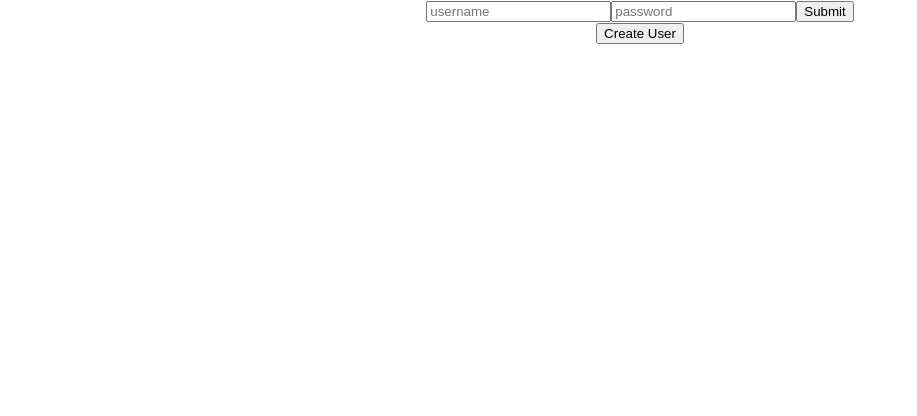
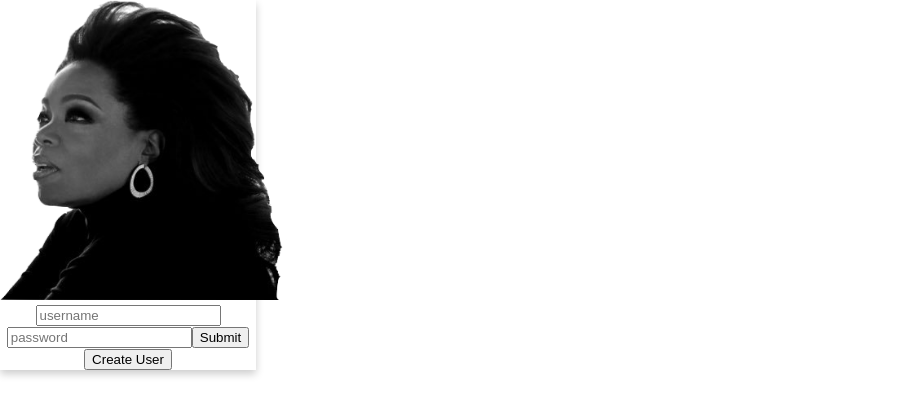
Before and after one commit to anders1216/ReadThat, a React (Create React App) app: page / in a window 1280 px wide. Shown: the top 416 px of the page, without its empty margins (0-917 px from the left). Built offline with nearby package versions, Linux system fonts and the light colour scheme.

Commit message:
added some css and some conditional rendering of login or newuser page based on authentication.

```diff
--- a/src/App.css
+++ b/src/App.css
@@ -1,5 +1,6 @@
 .App {
   text-align: center;
+  align-items: center;
 }
 
 .post-card{
@@ -8,6 +9,14 @@
   box-shadow: 0 4px 8px 0 rgba(0,0,0,0.2);
   transition: 0.3s;
   width: 40%;
+}
+.login-card{
+  align-self: center;
+  align-content: center;
+  box-shadow: 0 4px 8px 0 rgba(0,0,0,0.2);
+  transition: 0.3s;
+  height: 40%;
+  width: 20%;
 }
 
 .title-container{
@@ -25,7 +34,12 @@
   height: 45px;
 }
 
-img{
+.login-img{
+  width: 300px;
+  height: 300px;
+}
+
+.post-img{
   width: 42px;
   height: 42px;
 }
--- a/src/components/Post.jsx
+++ b/src/components/Post.jsx
@@ -1,20 +1,20 @@
-import React, { Component } from 'react'
-import defaultImage from '../images/logo.png'
+import React, { Component } from 'react';
+import defaultImage from '../images/logo.png';
 
 export default class Post extends Component {
-    render(){
-        const {img, title, content, link} = this.props.post
-        return(
-            <div className="post-card">
-                <div className="title-container">
+	render() {
+		const { img, title, content, link } = this.props.post;
+		return (
+			<div className='post-card'>
+				<div className='title-container'>
 					<h3>{title}</h3>
 				</div>
-                    <div className="img-container">
-                        <img src={defaultImage} alt={defaultImage}/>
+				<div className='img-container'>
+					<img className='post-image' src={defaultImage} alt={defaultImage} />
 				</div>
 				<p>{content}</p>
+				<p>{link}</p>
 			</div>
-        )
+		);
 	}
-
 }
--- a/src/components/forms/Login.jsx
+++ b/src/components/forms/Login.jsx
@@ -1,17 +1,28 @@
-import React, { Component } from 'react'
+import React, { Component } from 'react';
+import logo  from '../../images/logo.png'
 
 export default class Login extends Component {
-    render(){
-        return(
-            <div>
-                <form onSubmit={this.props.onSubmit}>
-                    <input name="username" type="text" onChange={(e) => this.props.handleChange(e)} placeholder="username"/>
-                    <input name="password" type="password" onChange={(e) => this.props.handleChange(e)} placeholder="password"/>
-                    <button type="submit">Submit</button>
-                </form>
-                <button onClick={this.props.onClick}>Create User</button>
-            </div>
-        )
-    }
-
+	render() {
+		return (
+			<div className="login-card">
+				<img className="login-img" src={logo} alt='LOGO'/>
+				<form onSubmit={this.props.onSubmit}>
+					<input
+						name='username'
+						type='text'
+						onChange={e => this.props.handleChange(e)}
+						placeholder='username'
+					/>
+					<input
+						name='password'
+						type='password'
+						onChange={e => this.props.handleChange(e)}
+						placeholder='password'
+					/>
+					<button type='submit'>Submit</button>
+				</form>
+				<button onClick={this.props.onClick}>Create User</button>
+			</div>
+		);
+	}
 }
--- a/src/containers/Feed.jsx
+++ b/src/containers/Feed.jsx
@@ -1,63 +1,72 @@
-import React, {Component} from 'react'
-import User from '../components/User'
-import {API} from './MainPage'
-import Post from '../components/Post'
-import CategorySelector from '../components/CategorySelector'
+import React, { Component } from 'react';
+import User from '../components/User';
+import { API } from './MainPage';
+import Post from '../components/Post';
+import CategorySelector from '../components/CategorySelector';
 
 export default class Feed extends Component {
 	state = {
 		posts: [],
 		selectedPosts: [],
 		selectedCategories: null
+	};
+
+	handleSelect = async () => {
+		const { selectedCategories, posts } = this.state;
+		if (!selectedCategories && posts) {
+			fetch(API + 'posts')
+				.then(res => res.json())
+				.then(res => this.setState({ posts: res }));
+		} else {
+			console.log(selectedCategories);
+			await this.setState({ selectedPosts: [] });
+			selectedCategories.forEach(category => {
+				fetch(API + 'categories/' + `${category.value}`)
+					.then(res => res.json())
+					.then(res => this.setState({ selectedPosts: [...this.state.selectedPosts, res].flat() }));
+			});
+		}
+	};
+
+	handleChange = async newSelection => {
+		await this.setState({ selectedCategories: newSelection });
+		await this.handleSelect();
+	};
+
+	componentDidMount() {
+		this.handleSelect();
 	}
 
-    handleSelect = async () => {
-        const {selectedCategories, posts} = this.state
-        if (!selectedCategories && posts){
-            fetch(API + "posts").then(res => res.json()).then(res => this.setState({posts: res}))
-        }else {
-            console.log(selectedCategories)
-            await this.setState({selectedPosts: []})
-            selectedCategories.forEach((category) => {
-                fetch(API + "categories/"+`${category.value}`).then(res => res.json()).then(res => this.setState({selectedPosts: [...this.state.selectedPosts, res].flat()}))
+	render() {
+		const { selectedCategories, posts, selectedPosts } = this.state;
+		console.log('selectedPosts:', selectedPosts);
+		if (posts.length > 0) {
+			return (
+				<div>
+					<CategorySelector
+						handleChange={this.handleChange}
+						selectedCategories={selectedCategories}
+					/>
+					<User currentUser={this.props.currentUser} />
+					{selectedPosts.length > 0
+						? selectedPosts.map((post, i) => {
+								return <Post key={i} post={post} />;
 						  })
-        }
-    }
-
-    handleChange = async (newSelection) => {
-        await this.setState({selectedCategories: newSelection})
-        await this.handleSelect()
-    }
-
-    componentDidMount(){
-        this.handleSelect()
-    }
-
-    render(){
-        const {selectedCategories, posts, selectedPosts} = this.state
-        console.log("selectedPosts:", selectedPosts)
-        if (posts.length > 0) {
-            return(
+						: posts.map((post, i) => {
+								return <Post post={post} />;
+						  })}
+				</div>
+			);
+		} else {
+			return (
 				<div>
-                    <CategorySelector handleChange={this.handleChange} selectedCategories={selectedCategories}/>
-                    <User currentUser={this.props.currentUser}/>
-                    {selectedPosts.length > 0 ?
-                    selectedPosts.map((post, i) => {
-                        return <Post key={i} post={post}/>
-                    })
-                    :
-                    posts.map((post, i) => {
-                        return <Post post={post}/>
-                    })
-                    }
-                </div>
-            )
-        }else{
-            return(
-                <div>
+					<CategorySelector
+						handleChange={this.handleChange}
+						selectedCategories={selectedCategories}
+					/>
 					<h1>NO POSTS</h1>
 				</div>
-            )
+			);
 		}
 	}
 }
--- a/src/containers/MainPage.jsx
+++ b/src/containers/MainPage.jsx
@@ -1,74 +1,87 @@
-import React, { Component } from 'react'
+import React, { Component } from 'react';
 import Login from '../components/forms/Login';
-import Feed from './Feed'
+import Feed from './Feed';
 import NewUser from '../components/forms/NewUser';
 
-
-export const API = "http://localhost:3000/"
-
+export const API = 'http://localhost:3000/';
 
 export default class MainPage extends Component {
 	state = {
 		currentUser: {},
-        input: "",
-        password: "",
-        passwordConfirmation: "",
-        username: "",
-        token: "",
+		input: '',
+		password: '',
+		passwordConfirmation: '',
+		username: '',
+		token: '',
 		isLoggedIn: false,
 		isNewUser: false,
 		isPoster: false,
 		isMod: false
+	};
+
+	handleChange = e => {
+		let key = e.target.name;
+		let newState = e.target.value;
+		this.setState({ [key]: newState });
+	};
+
+	onNewUserSubmit = e => {
+		const { username, password, passwordConfirmation } = this.state;
+		e.preventDefault();
+		fetch(API + 'users', {
+			method: 'POST',
+			headers: { 'Content-Type': 'application/json', Accept: 'application/json' },
+			body: JSON.stringify({
+				user: {
+					username: username,
+					password: password,
+					password_confirmation: passwordConfirmation
 				}
+			})
+		})
+			.then(res => res.json())
+			.then(res => {
+				res.error
+					? console.log(res.error)
+					: this.setState({ currentUser: res.user, isLoggedIn: true, token: res.token });
+			}).then(res => localStorage.setItem(this.state.currentUser, this.state.token));
+	};
 
-  handleChange = (e) => {
-        let key = e.target.name
-        let newState =e.target.value
-        this.setState({[key]: newState})
-    }
-
-    onNewUserSubmit = (e) => {
-        const {username, password, passwordConfirmation} = this.state
-        e.preventDefault()
-        fetch(API+"users", {
+	onLoginSubmit = e => {
+		const { username, password } = this.state;
+		e.preventDefault();
+		fetch(API + 'login', {
 			method: 'POST',
-            headers: {"Content-Type": "application/json", "Accept":"application/json"},
-            body: JSON.stringify({user:{username: username, password: password, password_confirmation: passwordConfirmation}})
-        }).then(res => res.json()).then(res => {res.error ? console.log(res.error) : this.setState({currentUser: res.user, isLoggedIn: true, token: res.token})})
-    }
-
-    onLoginSubmit = (e) => {
-        const {username, password} = this.state
-        e.preventDefault()
-        fetch(API+"login", {
-            method: 'POST',
-            headers: {"Content-Type": "application/json", "Accept":"application/json"},
-            body: JSON.stringify({user:{username: username, password: password}})
-        }).then(res => res.json()).then(res => this.setState({currentUser: res.user, isLoggedIn: true, token: res.token}))
-    }
+			headers: { 'Content-Type': 'application/json', Accept: 'application/json' },
+			body: JSON.stringify({ user: { username: username, password: password } })
+		})
+			.then(res => res.json())
+			.then(res => this.setState({ currentUser: res.user, isLoggedIn: true, token: res.token })).then(res => localStorage.setItem(this.state.currentUser, this.state.token));
+	};
 	//
 
 	newUserClickHandler = () => {
-        this.setState({isNewUser: true})
+		this.setState({ isNewUser: true });
+	};
+
+	render() {
+		const { currentUser, isLoggedIn, isNewUser } = this.state;
+		let Component;
+		if (!isLoggedIn) {
+			if (isNewUser) {
+				Component = <NewUser handleChange={this.handleChange} onSubmit={this.onNewUserSubmit} />;
+			} else {
+				Component = (
+					<Login
+						handleChange={this.handleChange}
+						onClick={this.newUserClickHandler}
+						onSubmit={this.onLoginSubmit}
+					/>
+				);
 			}
-
-
-    render(){
-        const {currentUser, isLoggedIn, isNewUser} = this.state
-       let Component;
-        if (!isLoggedIn){
-            if (isNewUser){
-                Component = <NewUser handleChange={this.handleChange} onSubmit={this.onNewUserSubmit}/>
-            }else{
-                Component = <Login handleChange={this.handleChange} onClick={this.newUserClickHandler} onSubmit={this.onLoginSubmit}/>
+		} else if (isLoggedIn) {
+			Component = <Feed currentUser={currentUser} />;
 		}
-        }else if(isLoggedIn) {
-            Component = <Feed currentUser={currentUser}/>
-        }
-        return(
-            <div>
-                {Component}
-            </div>
-        )
+		return <div>{Component}</div>;
 	}
 }
```
Also changed, not shown: src/components/CategorySelector.jsx (+22 -20 lines), src/components/forms/NewUser.jsx (+28 -14 lines). Lines whose indentation alone changed are shown as unchanged.
